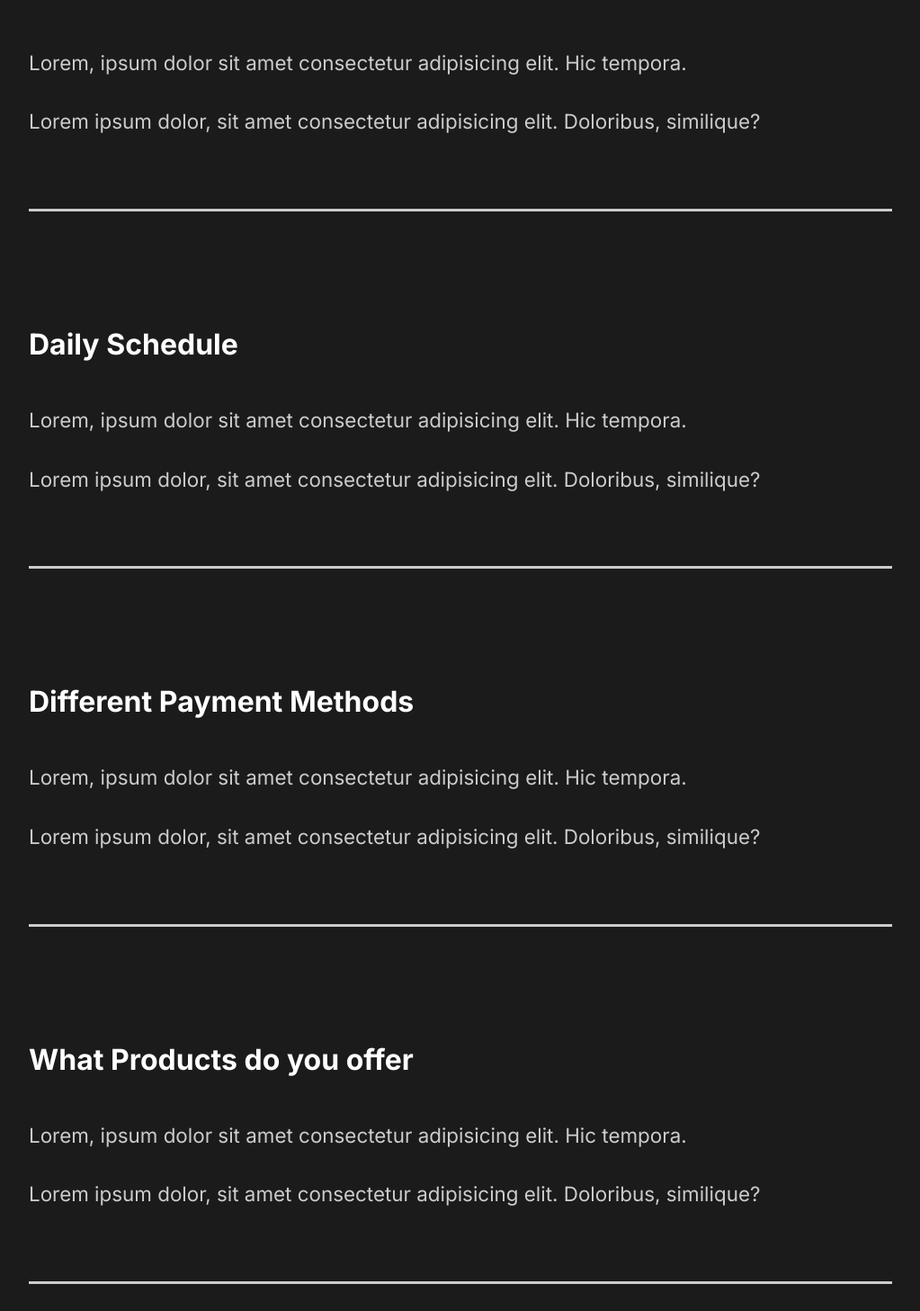
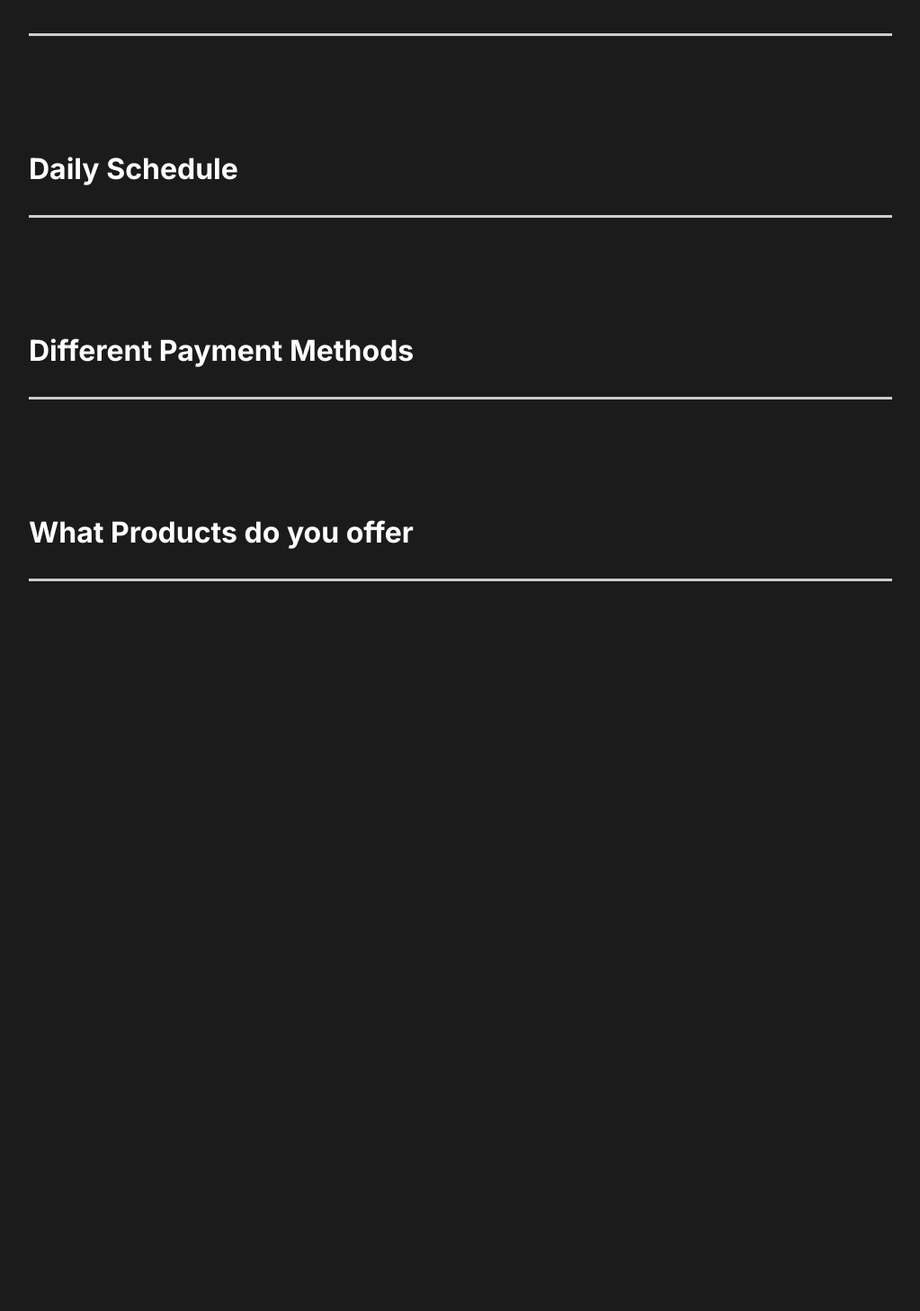
Before and after one commit to RobertSerban1/React-Website, a React (Vite) app in the folder react-site/site/: page / in a window 1280 px wide. Shown: the part 2633-4090 px from the top of the page at 90% size, without its empty margins (128-1151 px from the left). After the commit the page ends 3439 px from the top, so only its background shows below. Built offline with nearby package versions, Linux system fonts and the light colour scheme.

Commit message:
finish and animate faq section

```diff
--- a/react-site/site/index.html
+++ b/react-site/site/index.html
@@ -4,7 +4,7 @@
     <meta charset="UTF-8" />
     <link rel="icon" type="image/svg+xml" href="/vite.svg" />
     <meta name="viewport" content="width=device-width, initial-scale=1.0" />
-    <title>Vite + React</title>
+    <title>Movie</title>
     <link rel="preconnect" href="https://fonts.googleapis.com" />
     <link rel="preconnect" href="https://fonts.gstatic.com" crossorigin />
     <link
--- a/react-site/site/src/components/Faq.jsx
+++ b/react-site/site/src/components/Faq.jsx
@@ -1,6 +1,8 @@
-import React from "react";
+import React, { useState } from "react";
 import styled from "styled-components";
 import { About } from "../styles.jsx";
+import Toggle from "./Toggle.jsx";
+import { LayoutGroup } from "framer-motion";
 
 const FaqSection = () => {
   return (
@@ -8,62 +10,56 @@
       <h2>
         Any Questions <span>FAQ</span>
       </h2>
-      <div className="question">
-        <h4>How do I start?</h4>
+      <LayoutGroup>
+        <Toggle title="How do I start?">
           <div className="answer">
             <p>
               Lorem, ipsum dolor sit amet consectetur adipisicing elit. Hic
               tempora.
             </p>
             <p>
-            Lorem ipsum dolor, sit amet consectetur adipisicing elit. Doloribus,
-            similique?
+              Lorem ipsum dolor, sit amet consectetur adipisicing elit.
+              Doloribus, similique?
             </p>
           </div>
-        <div className="faq-line"></div>
-      </div>
-      <div className="question">
-        <h4>Daily Schedule</h4>
+        </Toggle>
+        <Toggle title="Daily Schedule">
           <div className="answer">
             <p>
               Lorem, ipsum dolor sit amet consectetur adipisicing elit. Hic
               tempora.
             </p>
             <p>
-            Lorem ipsum dolor, sit amet consectetur adipisicing elit. Doloribus,
-            similique?
+              Lorem ipsum dolor, sit amet consectetur adipisicing elit.
+              Doloribus, similique?
             </p>
           </div>
-        <div className="faq-line"></div>
-      </div>
-      <div className="question">
-        <h4>Different Payment Methods</h4>
+        </Toggle>
+        <Toggle title="Different Payment Methods">
           <div className="answer">
             <p>
               Lorem, ipsum dolor sit amet consectetur adipisicing elit. Hic
               tempora.
             </p>
             <p>
-            Lorem ipsum dolor, sit amet consectetur adipisicing elit. Doloribus,
-            similique?
+              Lorem ipsum dolor, sit amet consectetur adipisicing elit.
+              Doloribus, similique?
             </p>
           </div>
-        <div className="faq-line"></div>
-      </div>
-      <div className="question">
-        <h4>What Products do you offer</h4>
+        </Toggle>
+        <Toggle title="What Products do you offer">
           <div className="answer">
             <p>
               Lorem, ipsum dolor sit amet consectetur adipisicing elit. Hic
               tempora.
             </p>
             <p>
-            Lorem ipsum dolor, sit amet consectetur adipisicing elit. Doloribus,
-            similique?
+              Lorem ipsum dolor, sit amet consectetur adipisicing elit.
+              Doloribus, similique?
             </p>
           </div>
-        <div className="faq-line"></div>
-      </div>
+        </Toggle>
+      </LayoutGroup>
     </Faq>
   );
 };
--- /dev/null
+++ b/react-site/site/src/components/Toggle.jsx
@@ -0,0 +1,13 @@
+import React, { useState } from "react";
+import { motion } from "framer-motion";
+
+const Toggle = ({ children, title }) => {
+  const [toggle, setToggle] = useState(false);
+  return (
+    <motion.div layout className="question" onClick={() => setToggle(!toggle)}>
+      <motion.h4 layout>{title}</motion.h4>
+      {toggle ? children : ""} <div className="faq-line"></div>
+    </motion.div>
+  );
+};
+export default Toggle;
```
Lines whose indentation alone changed are shown as unchanged.
